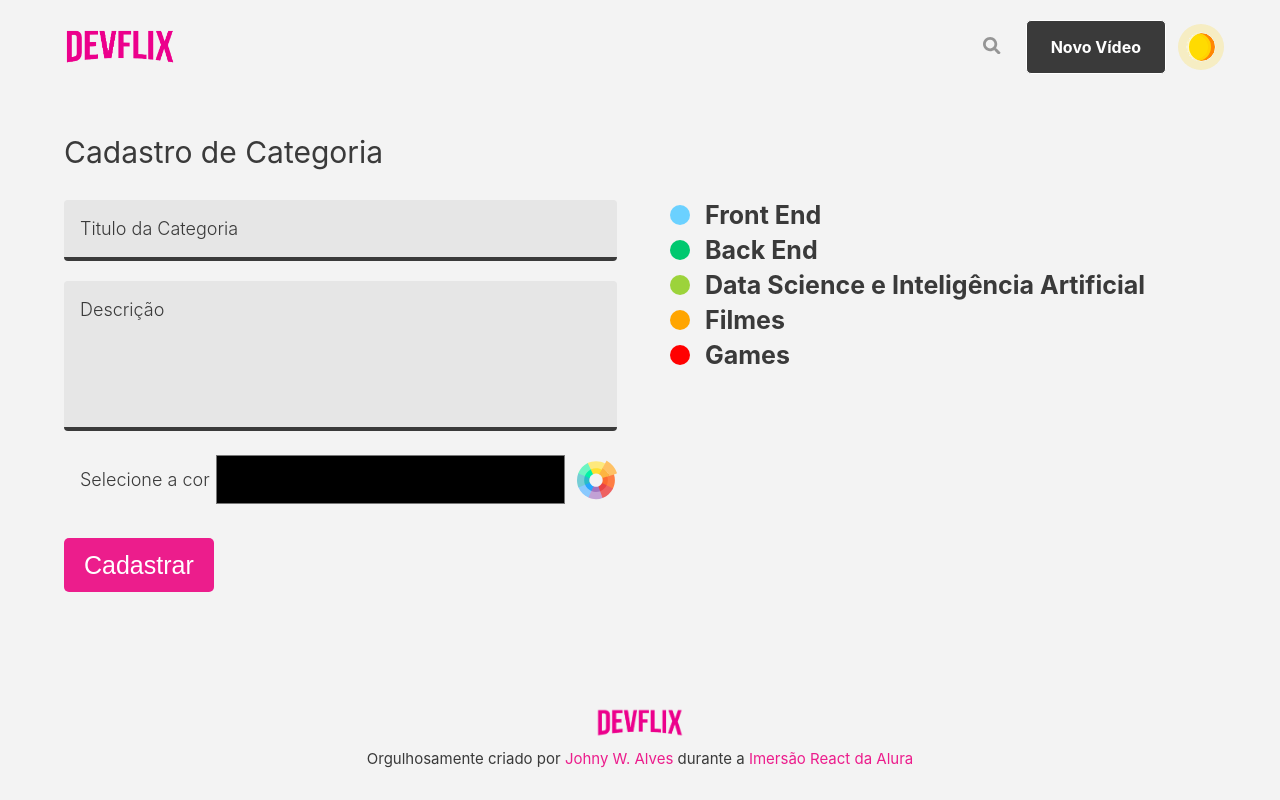
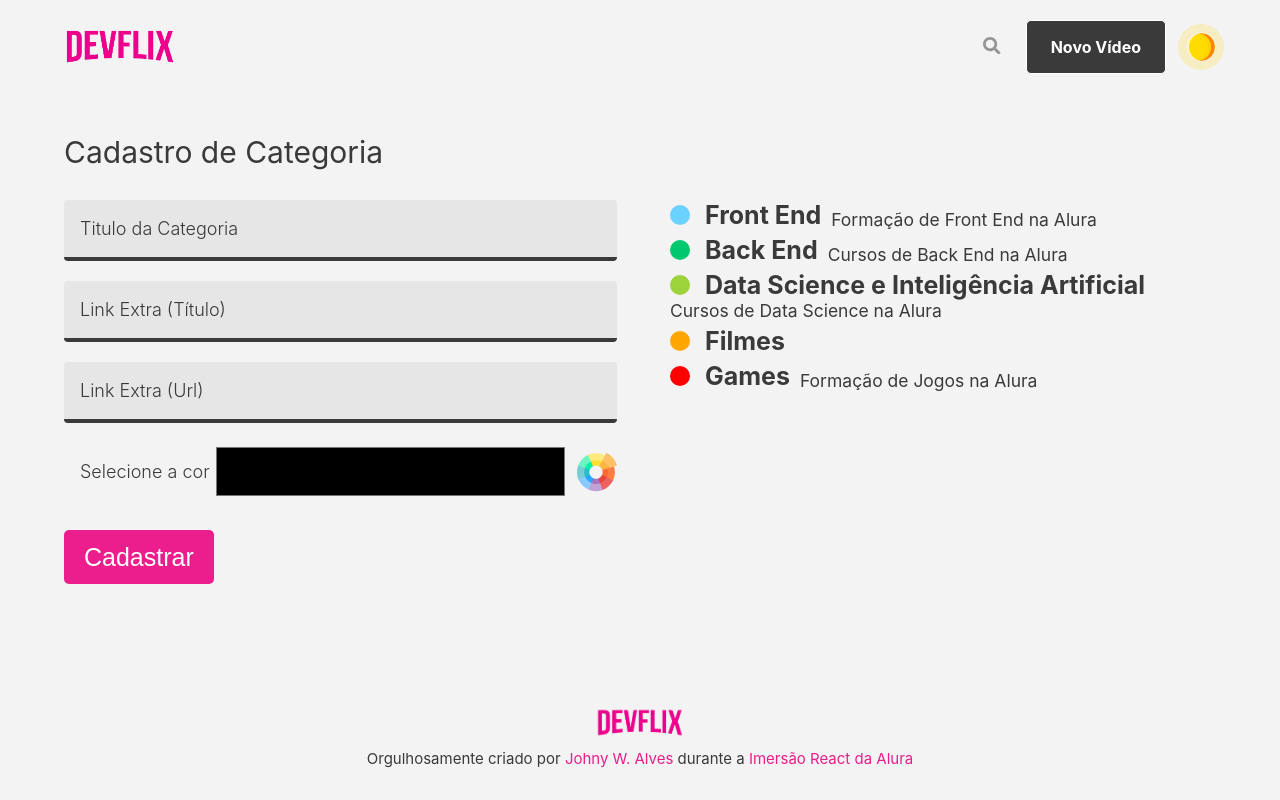
Before and after one commit to johnywalves/devflix, a Next.js app: page /cadastro/categoria in a window 1280 px wide. Built offline with nearby package versions, Linux system fonts and the light colour scheme; data requests are answered from the project's data file.

Commit message:
:sparkles: Cadastro de Categorias

```diff
--- a/src/components/Formulario/index.tsx
+++ b/src/components/Formulario/index.tsx
@@ -62,6 +62,7 @@ export const Listagem = styled.ul`
 
 export const ListagemItem = styled.li`
   display: flex;
+  flex-wrap: wrap;
   flex-direction: row;
   align-items: flex-end;
   min-height: 2.5rem;
--- a/src/components/Layout/components/ResultSearch/index.tsx
+++ b/src/components/Layout/components/ResultSearch/index.tsx
@@ -13,7 +13,7 @@ type ResultSearchProps = {
 const ResultSearch = ({ result, loading, videos }: ResultSearchProps) => (
   <Container result={result}>
     {result && (
-      <Loading loading={loading}>
+      <Loading loading={loading} center={true}>
         <Listagem>
           {videos.length === 0 ? (
             <NotFound>Nenhum conhecimento encontrado</NotFound>
--- a/src/components/Loading/index.tsx
+++ b/src/components/Loading/index.tsx
@@ -4,12 +4,13 @@ import { LoadingBox, LoadingSpin } from './styles'
 type LoadingProps = {
   loading: boolean
   children: ReactNode
+  center?: boolean
 }
 
-const Loading = ({ loading, children }: LoadingProps) => (
+const Loading = ({ loading, children, center }: LoadingProps) => (
   <>
     {loading ? (
-      <LoadingBox center={true}>
+      <LoadingBox center={center}>
         <LoadingSpin />
       </LoadingBox>
     ) : (
--- a/src/hooks/useFormCategoria.tsx
+++ b/src/hooks/useFormCategoria.tsx
@@ -1,6 +1,19 @@
 import { useState } from 'react'
 
 import { CategoriaProps } from 'interfaces'
+
+const index = (
+  // eslint-disable-next-line @typescript-eslint/no-explicit-any
+  obj: any,
+  is: Array<string> | string,
+  value: string
+  // eslint-disable-next-line @typescript-eslint/no-explicit-any
+): any => {
+  if (typeof is == 'string') return index(obj, is.split('.'), value)
+  else if (is.length == 1 && value !== undefined) return (obj[is[0]] = value)
+  else if (is.length == 0) return obj
+  else return index(obj[is[0]], is.slice(1), value)
+}
 
 const useForm = (
   valoresIniciais: CategoriaProps
@@ -9,12 +22,16 @@ const useForm = (
   (event: React.ChangeEvent<HTMLInputElement>) => void,
   () => void
 ] => {
-  const [values, setValues] = useState<CategoriaProps>(valoresIniciais)
+  const [values, setValues] = useState<CategoriaProps>({
+    ...valoresIniciais,
+    link_extra: { ...valoresIniciais.link_extra }
+  })
 
   const setValue = (chave: string, valor: string) => {
+    const object = { ...values }
+    index(object, chave, valor)
     setValues({
-      ...values,
-      [chave]: valor
+      ...object
     })
   }
 
@@ -23,7 +40,10 @@ const useForm = (
   }
 
   function clearForm() {
-    setValues(valoresIniciais)
+    setValues({
+      ...valoresIniciais,
+      link_extra: { ...valoresIniciais.link_extra }
+    })
   }
 
   return [values, handleChange, clearForm]
--- a/src/pages/cadastro/categoria.tsx
+++ b/src/pages/cadastro/categoria.tsx
@@ -16,21 +16,38 @@ import useFormCategoria from 'hooks/useFormCategoria'
 import { CategoriaProps } from 'interfaces'
 
 const valoresIniciais: CategoriaProps = {
+  id: 0,
   titulo: '',
-  descricao: '',
-  cor: '#000000'
+  cor: '#000000',
+  link_extra: {
+    text: '',
+    url: ''
+  }
 }
 
 const CadastroCategoria = () => {
   const [loading, setLoading] = useState<boolean>(true)
+  const [saving, setSaving] = useState<boolean>(false)
   const [categorias, setCategorias] = useState<Array<CategoriaProps>>([])
 
   const [values, handleChange, clearForm] = useFormCategoria(valoresIniciais)
 
   const handleSubmit = (event: React.FormEvent<HTMLFormElement>) => {
     event.preventDefault()
+    setSaving(false)
+
+    categoriasRepository
+      .create({
+        ...values
+      })
+      .then(() => {
+        setSaving(false)
         setCategorias([...categorias, values])
         clearForm()
+      })
+      .catch(() => {
+        setSaving(false)
+      })
   }
 
   useEffect(() => {
@@ -50,6 +67,9 @@ const CadastroCategoria = () => {
     <Layout>
       <h1>Cadastro de Categoria</h1>
       <BoxForm>
+        <Loading loading={saving}>
+          {console.log('values', valoresIniciais, values)}
+
           <Formulario onSubmit={handleSubmit}>
             <FormField
               label="Titulo da Categoria"
@@ -59,10 +79,17 @@ const CadastroCategoria = () => {
               onChange={handleChange}
             />
             <FormField
-            label="Descrição"
-            type="textarea"
-            name="descricao"
-            value={values.descricao}
+              label="Link Extra (Título)"
+              type="text"
+              name="link_extra.text"
+              value={values.link_extra.text}
+              onChange={handleChange}
+            />
+            <FormField
+              label="Link Extra (Url)"
+              type="text"
+              name="link_extra.url"
+              value={values.link_extra.url}
               onChange={handleChange}
             />
             <FormField
@@ -76,13 +103,15 @@ const CadastroCategoria = () => {
               <button>Cadastrar</button>
             </div>
           </Formulario>
+        </Loading>
 
         <Loading loading={loading}>
           <Listagem>
             {categorias.map((categoria, indice) => (
               <ListagemItem key={indice}>
                 <Color cor={categoria.cor} />
-                <span>{categoria.titulo}</span> {categoria.descricao}
+                <span>{categoria.titulo}</span>{' '}
+                {categoria.link_extra ? categoria.link_extra.text : ''}
               </ListagemItem>
             ))}
           </Listagem>
--- a/src/repositories/categorias.ts
+++ b/src/repositories/categorias.ts
@@ -1,6 +1,24 @@
+import { CategoriaProps } from 'interfaces'
 import config from 'config'
 
 const URL_CATEGORIES = `${config.URL_BACKEND_TOP}/categorias`
+
+const create = (objetoDaCategoria: CategoriaProps) => {
+  return fetch(`${URL_CATEGORIES}`, {
+    method: 'POST',
+    headers: {
+      'Content-type': 'application/json'
+    },
+    body: JSON.stringify(objetoDaCategoria)
+  }).then(async (respostaDoServidor) => {
+    if (respostaDoServidor.ok) {
+      const resposta = await respostaDoServidor.json()
+      return resposta
+    }
+
+    throw new Error('Não foi possível cadastrar os dados :(')
+  })
+}
 
 const getAll = () => {
   return fetch(`${URL_CATEGORIES}`).then(async (respostaDoServidor) => {
@@ -27,6 +45,7 @@ const getAllWithVideos = () => {
 }
 
 export default {
+  create,
   getAllWithVideos,
   getAll
 }
```
Also changed, not shown: src/interfaces/index.tsx (+6 -7 lines), src/pages/index.tsx (+6 -1 lines). Lines whose indentation alone changed are shown as unchanged.
